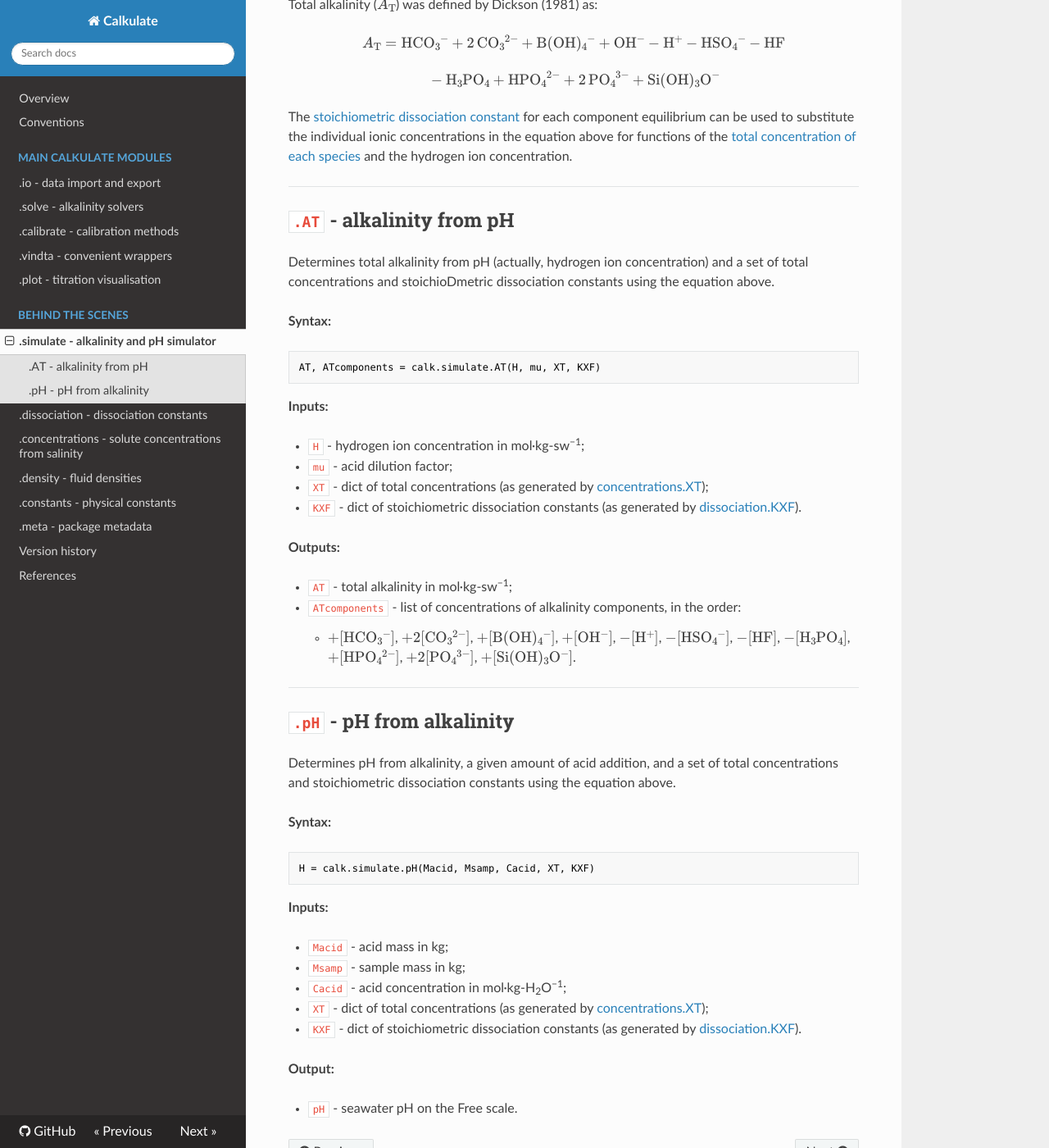
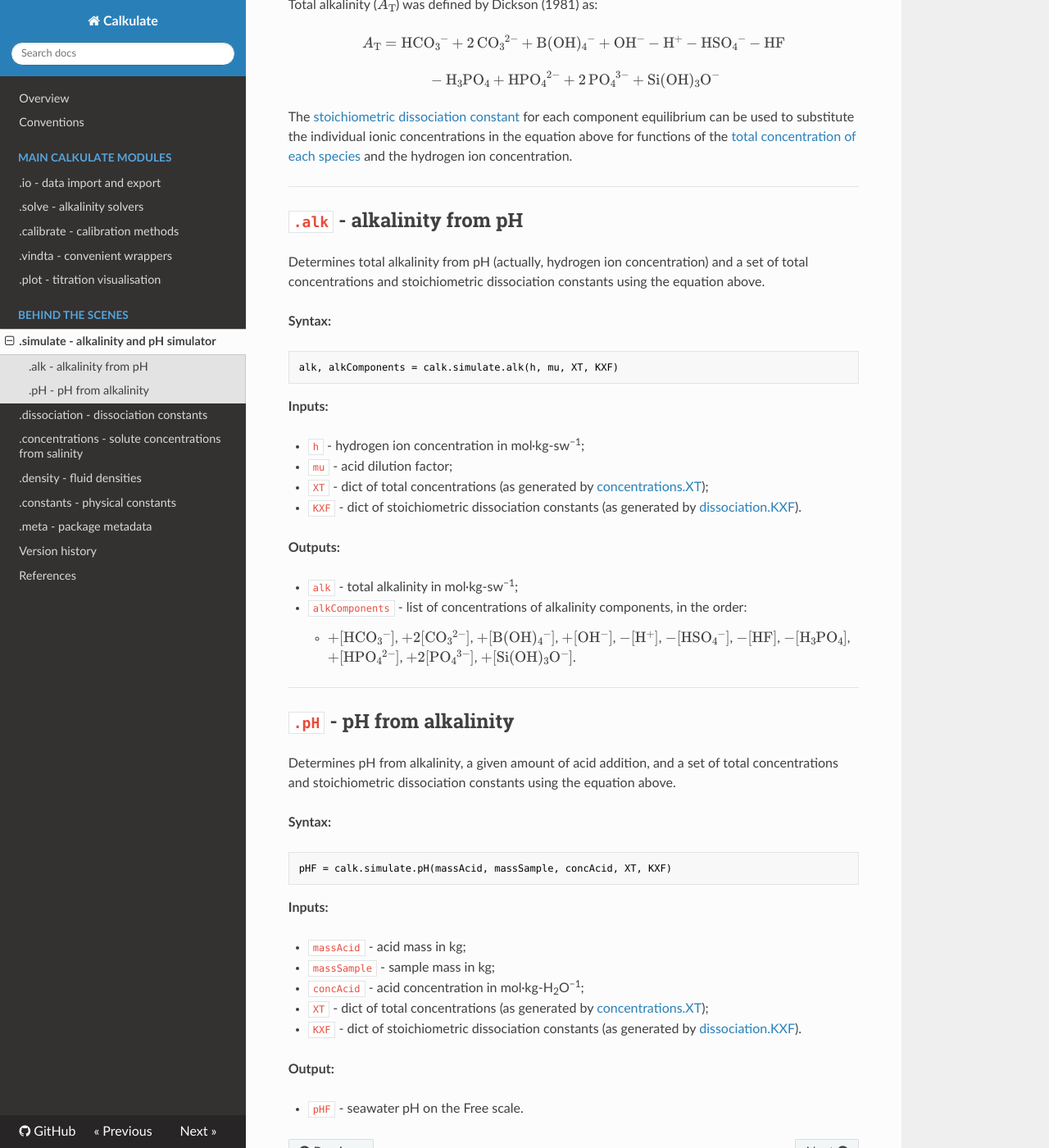
Before and after one commit to mvdh7/calkulate, an MkDocs documentation site: the page built from docs/modules/simulate.md, in a window 1280 px wide and 1400 px high, scrolled down 239 px. Shown: the whole window at 82% size. Built offline with MkDocs 1.6.1, drawn with Linux system fonts in a browser that asks for light colours; nearby versions of some CDN libraries; formulas are drawn with MathJax 3.

Commit message:
Update variable names in module docs

````diff
--- a/docs/modules/simulate.md
+++ b/docs/modules/simulate.md
@@ -22,32 +17,32 @@ $$\ce{- H3PO4 + HPO4^2- + 2PO4^3- + Si(OH)3O-}$$
 
 The [stoichiometric dissociation constant](../dissociation/) for each component equilibrium can be used to substitute the individual ionic concentrations in the equation above for functions of the [total concentration of each species](../concentrations/) and the hydrogen ion concentration.
 
-<hr />
+---
 
-## `.AT` - alkalinity from pH
+## `.alk` - alkalinity from pH
 
-Determines total alkalinity from pH (actually, hydrogen ion concentration) and a set of total concentrations and stoichioDmetric dissociation constants using the equation above.
+Determines total alkalinity from pH (actually, hydrogen ion concentration) and a set of total concentrations and stoichiometric dissociation constants using the equation above.
 
 **Syntax:**
 
 ```python
-AT, ATcomponents = calk.simulate.AT(H, mu, XT, KXF)
+alk, alkComponents = calk.simulate.alk(h, mu, XT, KXF)
 ```
 
 **Inputs:**
 
-  * `H` - hydrogen ion concentration in mol·kg-sw<sup>−1</sup>;
+  * `h` - hydrogen ion concentration in mol·kg-sw<sup>−1</sup>;
   * `mu` - acid dilution factor;
   * `XT` - dict of total concentrations (as generated by [concentrations.XT](../concentrations/#xt-dict-of-concentrations));
   * `KXF` - dict of stoichiometric dissociation constants (as generated by [dissociation.KXF](../dissociation/#kxf-dict-of-dissociation-constants)).
 
 **Outputs:**
 
-  * `AT` - total alkalinity in mol·kg-sw<sup>−1</sup>;
-  * `ATcomponents` - list of concentrations of alkalinity components, in the order:
+  * `alk` - total alkalinity in mol·kg-sw<sup>−1</sup>;
+  * `alkComponents` - list of concentrations of alkalinity components, in the order:
     * $+[\ce{HCO3-}]$, $+2[\ce{CO3^2-}]$, $+[\ce{B(OH)4-}]$, $+[\ce{OH-}]$, $-[\ce{H+}]$, $-[\ce{HSO4-}]$, $-[\ce{HF}]$, $-[\ce{H3PO4}]$, $+[\ce{HPO4^2-}]$, $+2[\ce{PO4^3-}]$, $+[\ce{Si(OH)3O-}]$.
 
-<hr />
+---
 
 ## `.pH` - pH from alkalinity
 
@@ -56,17 +51,17 @@ Determines pH from alkalinity, a given amount of acid addition, and a set of tot
 **Syntax:**
 
 ```python
-H = calk.simulate.pH(Macid, Msamp, Cacid, XT, KXF)
+pHF = calk.simulate.pH(massAcid, massSample, concAcid, XT, KXF)
 ```
 
 **Inputs:**
 
-  * `Macid` - acid mass in kg;
-  * `Msamp` - sample mass in kg;
-  * `Cacid` - acid concentration in mol·kg-H<sub>2</sub>O<sup>−1</sup>;
+  * `massAcid` - acid mass in kg;
+  * `massSample` - sample mass in kg;
+  * `concAcid` - acid concentration in mol·kg-H<sub>2</sub>O<sup>−1</sup>;
   * `XT` - dict of total concentrations (as generated by [concentrations.XT](../concentrations/#xt-dict-of-concentrations));
   * `KXF` - dict of stoichiometric dissociation constants (as generated by [dissociation.KXF](../dissociation/#kxf-dict-of-dissociation-constants)).
 
 **Output:**
 
-  * `pH` - seawater pH on the Free scale.
+  * `pHF` - seawater pH on the Free scale.
````
Also changed, not shown: other parts of docs/modules/simulate.md (+2 -7 lines), docs/modules/constants.md (+5 -5 lines), docs/modules/density.md (+9 -11 lines), docs/modules/io.md (+6 -5 lines), docs/modules/solve.md (+5 -5 lines).
